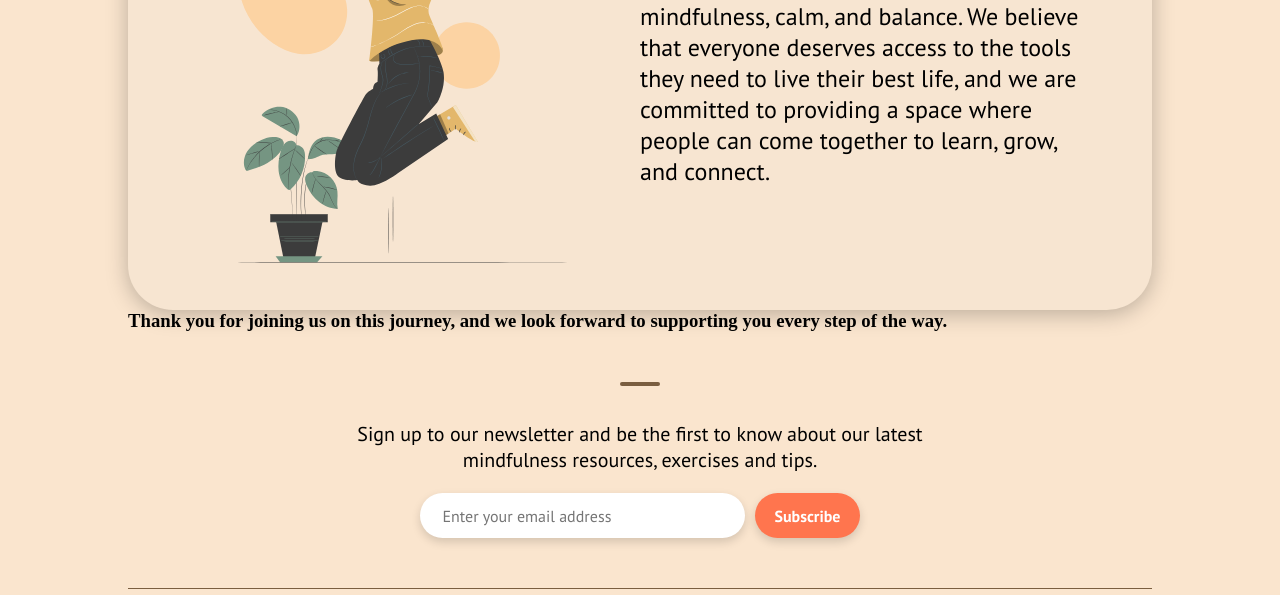
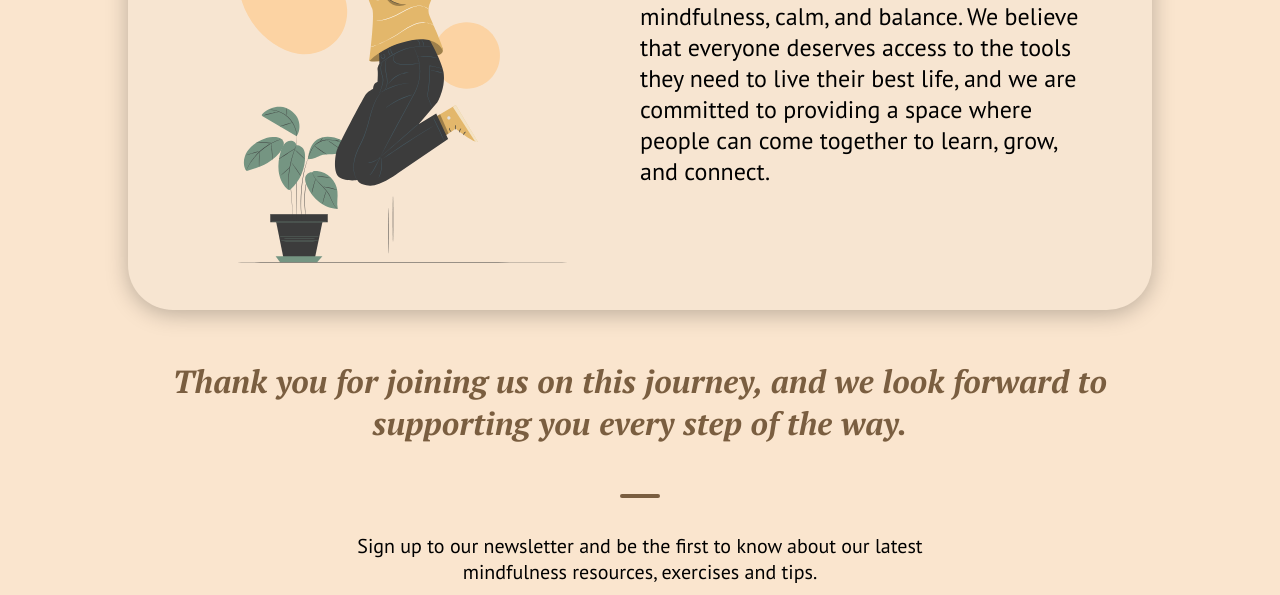
Before and after one commit to CarlMurray/bliss-pp1, a plain HTML site: page about.html in a window 1280 px wide. Shown: the part 2451-3046 px from the top of the page. Drawn offline with Linux system fonts and the light colour scheme.

Commit message:
h3 styling

```diff
--- a/styles.css
+++ b/styles.css
@@ -474,3 +474,13 @@ textarea {
     padding: 22.5px;
     font-size: 16px;
 }
+
+h3 {
+    font-size: 32px;
+    font-style: italic;
+    font-weight: bold;
+    color: #7A5E40;
+    font-family: 'PT Serif', serif;
+    text-align: center;
+    margin: 50px 0 auto;
+}
```
